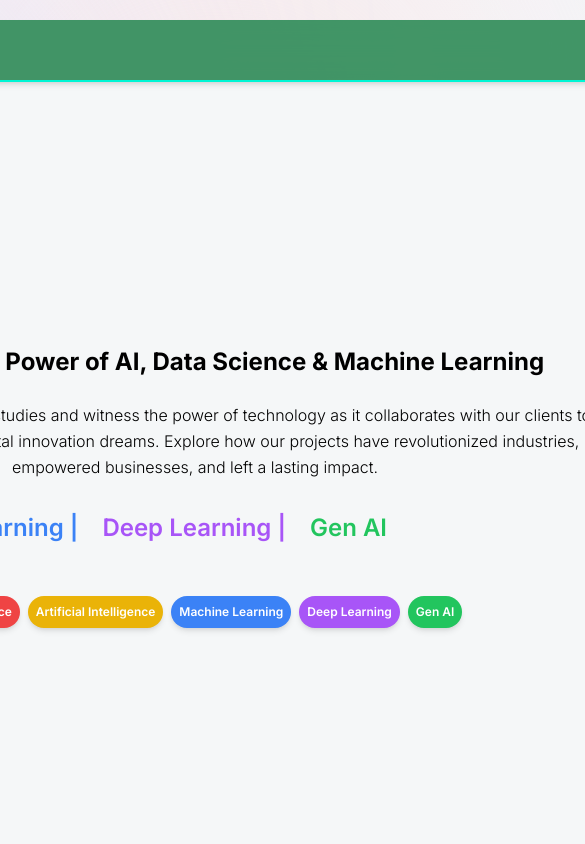
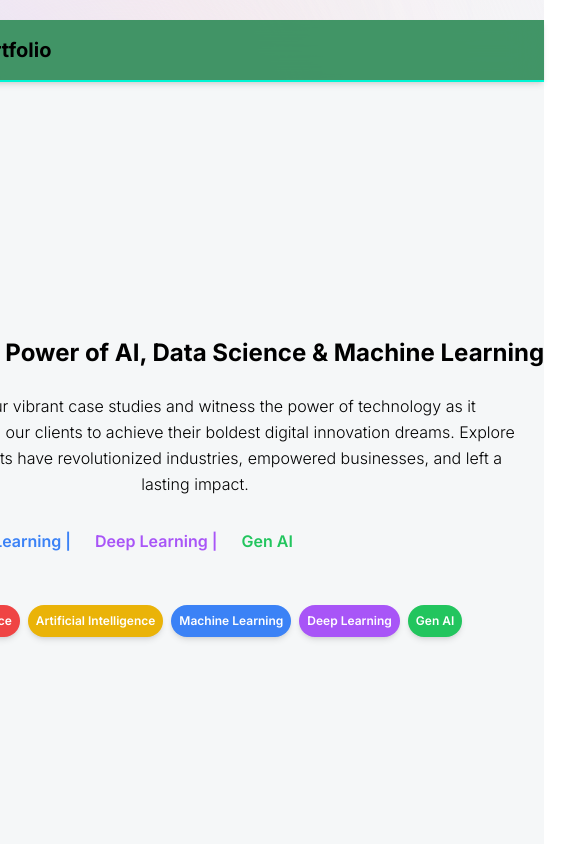
Before and after one commit to waqasuetian/DataLab, a React (Vite) app: page / in a window 390 px wide. Shown: the top 844 px of the page, 585 px wide, since content can reach past the window. Built offline with nearby package versions, Linux system fonts and the light colour scheme.

Commit message:
Update Hero.jsx

```diff
--- a/src/Components/Hero.jsx
+++ b/src/Components/Hero.jsx
@@ -1,4 +1,4 @@
-import React, { useEffect, useState } from "react";
+import React, { useState } from "react";
 import { TypewriterEffectSmooth } from "../UI/TypeWriter";
 
 const Hero = () => {
@@ -45,7 +45,7 @@ export function TypewriterEffectSmoothDemo() {
   ];
 
   return (
-    <div className="flex overflow-hidden w-full my-8">
+    <div className="flex overflow-x-scroll w-full my-8 no-scrollbar">
       <div className="flex animate-scroll space-x-6">
         {words.map((word, index) => (
           <MovingWord key={index} text={word.text} className={word.className} />
@@ -61,7 +61,7 @@ function MovingWord({ text, className }) {
 
   return (
     <div
-      className={`text-2xl font-semibold transition-transform duration-300 ${className} ${
+      className={`text-base md:text-2xl font-semibold transition-transform duration-300 ${className} ${
         isPaused ? "scale-125" : "scale-100"
       }`}
       onMouseEnter={() => setIsPaused(true)}
@@ -78,6 +78,7 @@ function MovingWord({ text, className }) {
 
 // Tailwind CSS animation for moving words
 // Add this to your Tailwind CSS config or global CSS file
+// You can adjust the timing for mobile screens if necessary
 
 // Example:
 // @keyframes scroll {
```
